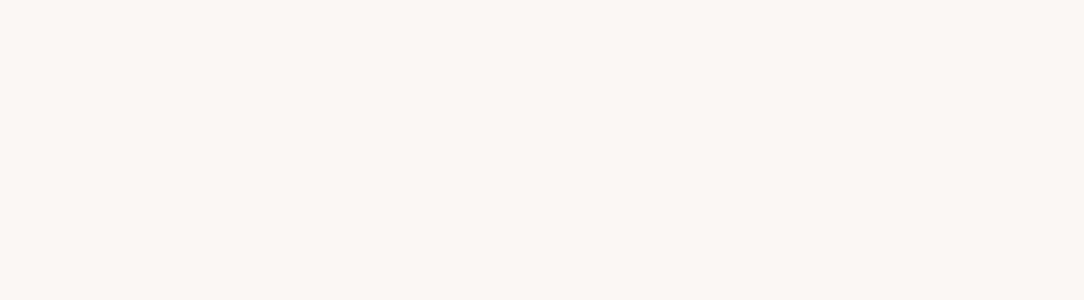
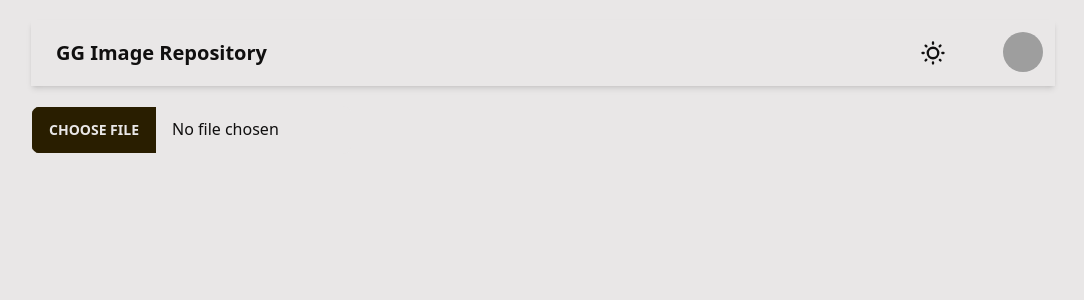
Before and after one commit to AsifZaman777/goody-guddy-image-detector, a React (Vite) app: page /dashboard in a window 1280 px wide. Before the commit this address had no page. Shown: the top 300 px of the page, without its empty margins (97-1181 px from the left). Built offline with nearby package versions, Linux system fonts and the light colour scheme; grey boxes are pictures that could not be loaded.

Commit message:
darkmode, dashboard panel design updated

```diff
--- a/src/App.jsx
+++ b/src/App.jsx
@@ -1,9 +1,11 @@
-import { Routes } from "react-router-dom";
+import { Route,Routes } from "react-router-dom";
 import Signup from "./pages/Signup";
 import Landing from "./pages/Landing";
-import { Route } from "react-router-dom";
+import Dashboard from "./pages/Dashboard";
 import "./App.css";
 import Login from "./pages/Login";
+
+
 
 
 function App() {
@@ -12,6 +14,7 @@ function App() {
   <Routes>
     <Route path="/" element={<Landing />} />
     <Route path="/login" element={<Login />} />
+    <Route path="/dashboard" element={<Dashboard />} />
     <Route path="/signup" element={<Signup />} />
   </Routes>
   )
--- a/src/components/Navbar.jsx
+++ b/src/components/Navbar.jsx
@@ -1,47 +1,65 @@
-
+import { Link } from "react-router-dom";
 
 const Navbar = () => {
   return (
-        <div>
-            <div className="navbar bg-base-100">
+    <div className="bg-base-100 shadow-md">
+      <div className="navbar flex items-center justify-between bg-base-100">
         <div className="flex-1">
-    <a className="btn btn-ghost text-xl">daisyUI</a>
+          <Link
+            to="/dashboard"
+            className="btn btn-ghost text-xl hover:text-blue-500 transition-colors"
+          >
+            GG Image Repository
+          </Link>
         </div>
-  <div className="flex-none">
+
+        <label className="swap swap-rotate ">
+          <input
+            type="checkbox"
+            className="theme-controller mx-10"
+            value="halloween"
+          />
+
+          <svg
+            className="swap-off fill-current w-7 h-7"
+            xmlns="http://www.w3.org/2000/svg"
+            viewBox="0 0 24 24"
+          >
+            <path d="M5.64,17l-.71.71a1,1,0,0,0,0,1.41,1,1,0,0,0,1.41,0l.71-.71A1,1,0,0,0,5.64,17ZM5,12a1,1,0,0,0-1-1H3a1,1,0,0,0,0,2H4A1,1,0,0,0,5,12Zm7-7a1,1,0,0,0,1-1V3a1,1,0,0,0-2,0V4A1,1,0,0,0,12,5ZM5.64,7.05a1,1,0,0,0,.7.29,1,1,0,0,0,.71-.29,1,1,0,0,0,0-1.41l-.71-.71A1,1,0,0,0,4.93,6.34Zm12,.29a1,1,0,0,0,.7-.29l.71-.71a1,1,0,1,0-1.41-1.41L17,5.64a1,1,0,0,0,0,1.41A1,1,0,0,0,17.66,7.34ZM21,11H20a1,1,0,0,0,0,2h1a1,1,0,0,0,0-2Zm-9,8a1,1,0,0,0-1,1v1a1,1,0,0,0,2,0V20A1,1,0,0,0,12,19ZM18.36,17A1,1,0,0,0,17,18.36l.71.71a1,1,0,0,0,1.41,0,1,1,0,0,0,0-1.41ZM12,6.5A5.5,5.5,0,1,0,17.5,12,5.51,5.51,0,0,0,12,6.5Zm0,9A3.5,3.5,0,1,1,15.5,12,3.5,3.5,0,0,1,12,15.5Z" />
+          </svg>
+
+          <svg
+            className="swap-on fill-current w-7 h-7"
+            xmlns="http://www.w3.org/2000/svg"
+            viewBox="0 0 24 24"
+          >
+            <path d="M21.64,13a1,1,0,0,0-1.05-.14,8.05,8.05,0,0,1-3.37.73A8.15,8.15,0,0,1,9.08,5.49a8.59,8.59,0,0,1,.25-2A1,1,0,0,0,8,2.36,10.14,10.14,0,1,0,22,14.05,1,1,0,0,0,21.64,13Zm-9.5,6.69A8.14,8.14,0,0,1,7.08,5.22v.27A10.15,10.15,0,0,0,17.22,15.63a9.79,9.79,0,0,0,2.1-.22A8.11,8.11,0,0,1,12.14,19.73Z" />
+          </svg>
+        </label>
+
         <div className="dropdown dropdown-end">
-      <div tabIndex={0} role="button" className="btn btn-ghost btn-circle">
-        <div className="indicator">
-          <svg xmlns="http://www.w3.org/2000/svg" className="h-5 w-5" fill="none" viewBox="0 0 24 24" stroke="currentColor"><path strokeLinecap="round" strokeLinejoin="round" strokeWidth="2" d="M3 3h2l.4 2M7 13h10l4-8H5.4M7 13L5.4 5M7 13l-2.293 2.293c-.63.63-.184 1.707.707 1.707H17m0 0a2 2 0 100 4 2 2 0 000-4zm-8 2a2 2 0 11-4 0 2 2 0 014 0z" /></svg>
-          <span className="badge badge-sm indicator-item">8</span>
+          <div
+            tabIndex={0}
+            role="button"
+            className="btn btn-ghost btn-circle avatar hover:bg-opacity-20"
+          >
+            <div className="w-10 rounded-full">
+              <img
+                alt="Tailwind CSS Navbar component"
+                src="https://daisyui.com/images/stock/photo-1534528741775-53994a69daeb.jpg"
+              />
             </div>
           </div>
-      <div tabIndex={0} className="mt-3 z-[1] card card-compact dropdown-content w-52 bg-base-100 shadow">
-        <div className="card-body">
-          <span className="font-bold text-lg">8 Items</span>
-          <span className="text-info">Subtotal: $999</span>
-          <div className="card-actions">
-            <button className="btn btn-primary btn-block">View cart</button>
-          </div>
-        </div>
-      </div>
-    </div>
-    <div className="dropdown dropdown-end">
-      <div tabIndex={0} role="button" className="btn btn-ghost btn-circle avatar">
-        <div className="w-10 rounded-full">
-          <img alt="Tailwind CSS Navbar component" src="https://daisyui.com/images/stock/photo-1534528741775-53994a69daeb.jpg" />
-        </div>
-      </div>
-      <ul tabIndex={0} className="menu menu-sm dropdown-content mt-3 z-[1] p-2 shadow bg-base-100 rounded-box w-52">
+          <ul
+            tabIndex={0}
+            className="menu menu-sm dropdown-content mt-3 z-[1] p-2 shadow bg-base-100 rounded-box w-52"
+          >
             <li>
-          <a className="justify-between">
-            Profile
-            <span className="badge">New</span>
-          </a>
+              <Link to="/login" className="btn btn-error text-white">
+                Logout
+              </Link>
             </li>
-        <li><a>Settings</a></li>
-        <li><a>Logout</a></li>
           </ul>
-    </div>
         </div>
       </div>
     </div>
--- a/src/components/UploadForm.jsx
+++ b/src/components/UploadForm.jsx
@@ -1,11 +1,13 @@
-import React from 'react';
+
 
 const UploadForm = () => {
-    return (
-        <div>
-
-        </div>
-    );
+  return (
+    <div>
+      <form>
+      <input type="file" className="file-input w-full max-w-xs" />
+      </form>
+    </div>
+  );
 };
 
 export default UploadForm;
--- a/src/pages/Home.jsx
+++ b/src/pages/Dashboard.jsx
@@ -2,14 +2,18 @@ import Navbar from '../components/Navbar';
 import UploadForm from '../components/UploadForm';
 import ImageGallery from '../components/ImageGallery';
 
-const Home = () => {
+const Dashboard = () => {
     return (
-        <div className='max-w-4xl mx-auto'>
-            <Navbar />
+        <div className='max-w-5xl mx-auto my-5'>
+        <Navbar />
+        <div className="my-5">
             <UploadForm />
+        </div>
+        <div className="my-5">
             <ImageGallery />
         </div>
+    </div>
     );
 };
 
-export default Home;
+export default Dashboard;
--- a/src/pages/Login.jsx
+++ b/src/pages/Login.jsx
@@ -8,15 +8,15 @@ const Login = () => {
 
 
     const loginlogic = (e) => {
-        e.preventDefault(); // Prevent form submission
+        e.preventDefault(); //prevent submission
 
-        // Perform validation (e.g., checking if email and password are not empty)
+        //value check
         if (email.trim() === '' || password.trim() === '') {
             alert('Please enter both email and password.');
             return;
         }
 
-       window.location.href = '/home';
+       window.location.href = '/dashboard';
     };
 
     return (
--- a/tailwind.config.js
+++ b/tailwind.config.js
@@ -12,6 +12,6 @@ export default {
   plugins: [daisyui],
 
   daisyui: {
-    themes: ["cupcake"],
+    themes: ["garden","halloween"],
   },
 }
```
Lines whose indentation alone changed are shown as unchanged.
